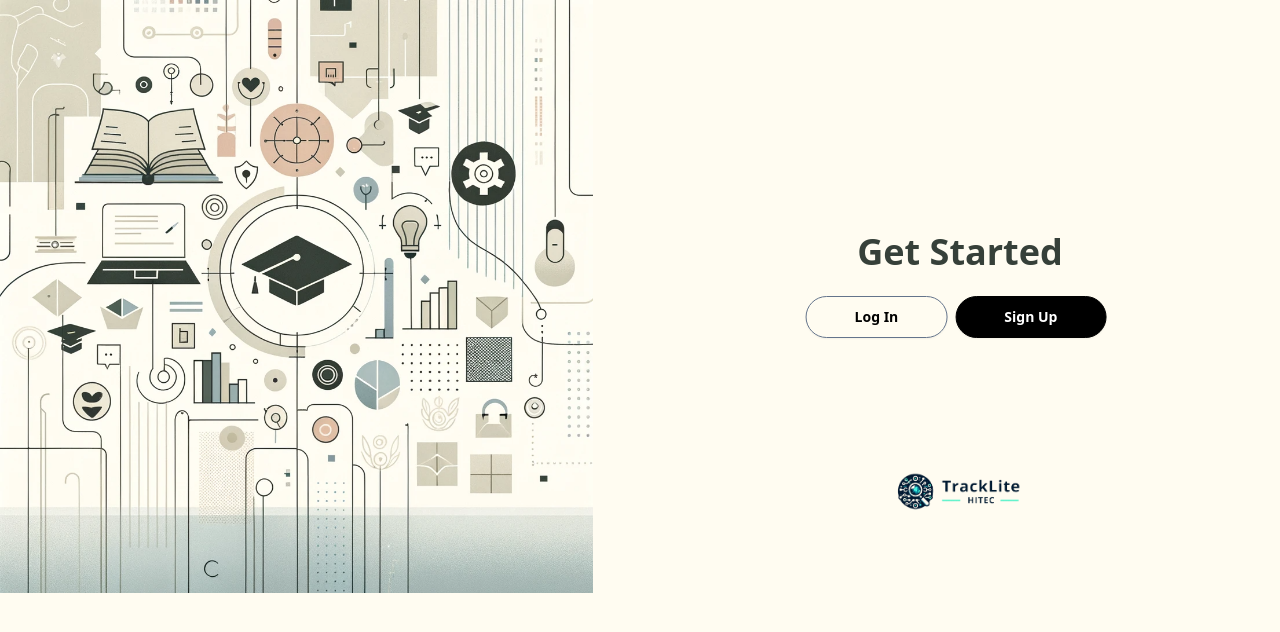
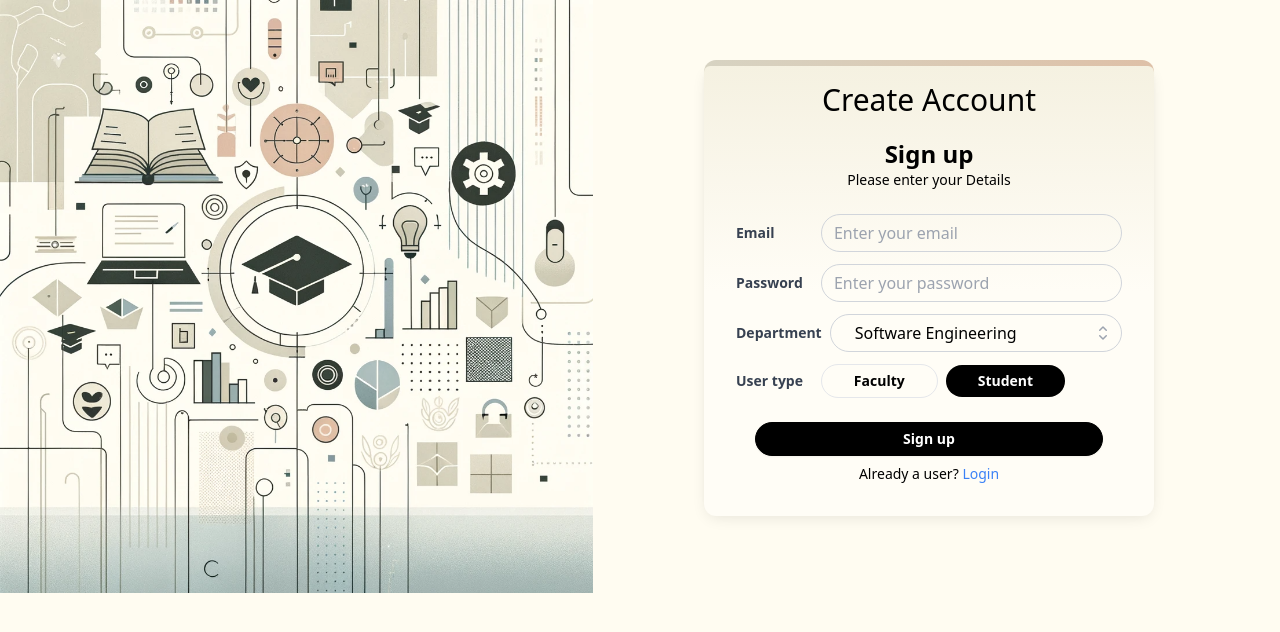
Before and after one commit to ChShehroz/TrackLite-HITEC-FYP, a React (Vite) app: page / in a window 1280 px wide. Shown: the top 632 px of the page. Built offline with nearby package versions, Linux system fonts and the light colour scheme.

Commit message:
Create Sign up page

```diff
--- a/package.json
+++ b/package.json
@@ -10,6 +10,8 @@
     "preview": "vite preview"
   },
   "dependencies": {
+    "@headlessui/react": "^1.7.18",
+    "@heroicons/react": "^2.1.1",
     "react": "^18.2.0",
     "react-dom": "^18.2.0"
   },
--- a/src/App.tsx
+++ b/src/App.tsx
@@ -1,9 +1,10 @@
-import GetStarted from "./Container/GetStarted/GetStarted";
+import SignUp from "./Container/SignUp/SignUp";
 function App() {
   return (
     <>
       <div>
-        <GetStarted />
+        <SignUp />
+        {/* <GetStarted /> */}
         {/* <NotFound404 /> */}
       </div>
       {/* <div>
--- /dev/null
+++ b/src/Component/DropDown.tsx
@@ -0,0 +1,96 @@
+import { Fragment, useState } from "react";
+import { Listbox, Transition } from "@headlessui/react";
+import { CheckIcon, ChevronUpDownIcon } from "@heroicons/react/20/solid";
+
+const department = [
+  { id: 1, name: "Computer Science" },
+  { id: 2, name: "Software Engineering" },
+  { id: 3, name: "Information Technology" },
+  { id: 4, name: "Electrical Engineering" },
+  { id: 5, name: "Mechanical Engineering" },
+  { id: 6, name: "Civil Engineering" },
+  { id: 7, name: "Chemical Engineering" },
+  { id: 8, name: "Biomedical Engineering" },
+  { id: 9, name: "Aerospace Engineering" },
+  { id: 10, name: "Environmental Engineering" },
+  // ... add more departments as needed
+];
+
+function classNames(...classes: string[]) {
+  return classes.filter(Boolean).join(" ");
+}
+
+export default function DropDown() {
+  const [selected, setSelected] = useState(department[1]);
+
+  return (
+    <Listbox value={selected} onChange={setSelected}>
+      {({ open }) => (
+        <>
+          <div className="relative w-full">
+            <Listbox.Button className="relative w-[100%] px-3 py-1.5 bg-transparent border border-gray-300 rounded-full focus:outline-none focus:ring-2 focus:ring-[#E3C3A9]">
+              <span className="flex items-center">
+                <span className="ml-3 block truncate">{selected.name}</span>
+              </span>
+              <span className="pointer-events-none absolute inset-y-0 right-0 ml-3 flex items-center pr-2">
+                <ChevronUpDownIcon
+                  className="h-5 w-5 text-gray-400"
+                  aria-hidden="true"
+                />
+              </span>
+            </Listbox.Button>
+
+            <Transition
+              show={open}
+              as={Fragment}
+              leave="transition ease-in duration-100"
+              leaveFrom="opacity-100"
+              leaveTo="opacity-0"
+            >
+              <Listbox.Options className="absolute z-10 mt-1 max-h-56 w-full overflow-auto rounded-lg bg-[#FFFCF1] py-1 text-base shadow-lg ring-1 ring-black ring-opacity-5 focus:outline-none sm:text-sm">
+                {department.map((department) => (
+                  <Listbox.Option
+                    key={department.id}
+                    className={({ active }) =>
+                      classNames(
+                        active ? "bg-black text-white" : "text-gray-900",
+                        "relative cursor-default select-none py-2 pl-3 pr-9"
+                      )
+                    }
+                    value={department}
+                  >
+                    {({ selected, active }) => (
+                      <>
+                        <div className="flex items-center">
+                          <span
+                            className={classNames(
+                              selected ? "font-semibold" : "font-light",
+                              "ml-3 block truncate"
+                            )}
+                          >
+                            {department.name}
+                          </span>
+                        </div>
+
+                        {selected ? (
+                          <span
+                            className={classNames(
+                              active ? "text-white" : "text-black",
+                              "absolute inset-y-0 right-0 flex items-center pr-4"
+                            )}
+                          >
+                            <CheckIcon className="h-5 w-5" aria-hidden="true" />
+                          </span>
+                        ) : null}
+                      </>
+                    )}
+                  </Listbox.Option>
+                ))}
+              </Listbox.Options>
+            </Transition>
+          </div>
+        </>
+      )}
+    </Listbox>
+  );
+}
--- /dev/null
+++ b/src/Container/SignUp/SignUp.tsx
@@ -0,0 +1,143 @@
+import DropDown from "../../Component/DropDown";
+import getStartedImg from "../../assets/Images/GetStarted.png";
+import React, { useState } from "react";
+
+interface FormState {
+  email: string;
+  password: string;
+  department: string;
+  userType: "faculty" | "student";
+}
+
+const SignUp = () => {
+  const [formState, setFormState] = useState<FormState>({
+    email: "",
+    password: "",
+    department: "",
+    userType: "student",
+  });
+
+  const handleInputChange = (e: React.ChangeEvent<HTMLInputElement>) => {
+    const { name, value } = e.target;
+    setFormState({ ...formState, [name]: value });
+  };
+
+  const handleSubmit = (e: React.FormEvent) => {
+    e.preventDefault();
+    console.log(formState);
+    // Here you would typically handle the form submission, like sending data to a server
+  };
+  return (
+    <>
+      <div className="relative text-center">
+        <img src={getStartedImg} alt="Get started" className="w-[593px]" />
+        <div className="absolute top-[60px] left-[55%]">
+          <div className="w-[450px] h-[450px] pt-1.5 border-[#DEC0A7] bg-gradient-to-r from-[#D7D3C2] to-[#DEC0A7] shadow-lg bg-white rounded-xl">
+            <div className="w-[450px] h-[450px] px-8 py-4 bg-gradient-to-b from-[#f5f1e1] via-[#fffdf6] bg-[#fffdf6] rounded-t-md rounded-b-xl ">
+              <h1 className="text-3xl font-light text-center mb-5">
+                Create Account
+              </h1>
+              <h3 className="text-2xl font-semibold">Sign up</h3>
+              <p className=" text-sm font-medium mb-6">
+                Please enter your Details
+              </p>
+              <form onSubmit={handleSubmit}>
+                <div className="mb-3 flex justify-between items-center">
+                  <label
+                    className="block text-gray-700 text-sm font-semibold"
+                    htmlFor="email"
+                  >
+                    Email
+                  </label>
+                  <input
+                    id="email"
+                    type="email"
+                    name="email"
+                    placeholder="Enter your email"
+                    onChange={handleInputChange}
+                    className="w-[78%] px-3 py-1.5 bg-transparent border border-gray-300 rounded-full focus:outline-none focus:ring-2 focus:ring-[#E3C3A9]"
+                  />
+                </div>
+
+                <div className="mb-3 flex justify-between items-center">
+                  <label
+                    className="block text-gray-700 text-sm font-semibold"
+                    htmlFor="password"
+                  >
+                    Password
+                  </label>
+                  <input
+                    type="password"
+                    name="password"
+                    placeholder="Enter your password"
+                    onChange={handleInputChange}
+                    className="w-[78%] px-3 py-1.5 bg-transparent border border-gray-300 rounded-full focus:outline-none focus:ring-2 focus:ring-[#E3C3A9]"
+                  />
+                </div>
+                <div className="mb-3 flex justify-between items-center gap-2">
+                  <label
+                    className="block text-gray-700 text-sm font-semibold"
+                    htmlFor="user type"
+                  >
+                    Department
+                  </label>
+                  <DropDown />
+                </div>
+                <div className="flex items-center w-[93%] mb-6">
+                  <label
+                    className="block text-gray-700 text-sm font-semibold"
+                    htmlFor="user type"
+                  >
+                    User type
+                  </label>
+                  <div className="w-[78%]">
+                    <button
+                      type="button"
+                      onClick={() =>
+                        setFormState({ ...formState, userType: "faculty" })
+                      }
+                      className={`px-8 py-1.5 text-sm font-semibold rounded-full ${
+                        formState.userType === "faculty"
+                          ? "bg-black text-white"
+                          : "border text-black"
+                      } mr-2`}
+                    >
+                      Faculty
+                    </button>
+                    <button
+                      type="button"
+                      onClick={() =>
+                        setFormState({ ...formState, userType: "student" })
+                      }
+                      className={`px-8 py-1.5 text-sm font-semibold rounded-full ${
+                        formState.userType === "student"
+                          ? "bg-black text-white"
+                          : "border text-black"
+                      }`}
+                    >
+                      Student
+                    </button>
+                  </div>
+                </div>
+                <button
+                  type="submit"
+                  className="w-[90%] px-3 py-1.5 text-sm font-bold border border-black bg-black hover:border-slate-500 text-white hover:text-black shadow-sm hover:bg-transparent rounded-full"
+                >
+                  Sign up
+                </button>
+                <p className="text-center text-sm mt-2">
+                  Already a user?{" "}
+                  <a href="/login" className="text-blue-500 hover:underline">
+                    Login
+                  </a>
+                </p>
+              </form>
+            </div>
+          </div>
+        </div>
+      </div>
+    </>
+  );
+};
+
+export default SignUp;
```
Also changed, not shown: 2 other files (tests, documents, lock files or other folders).
